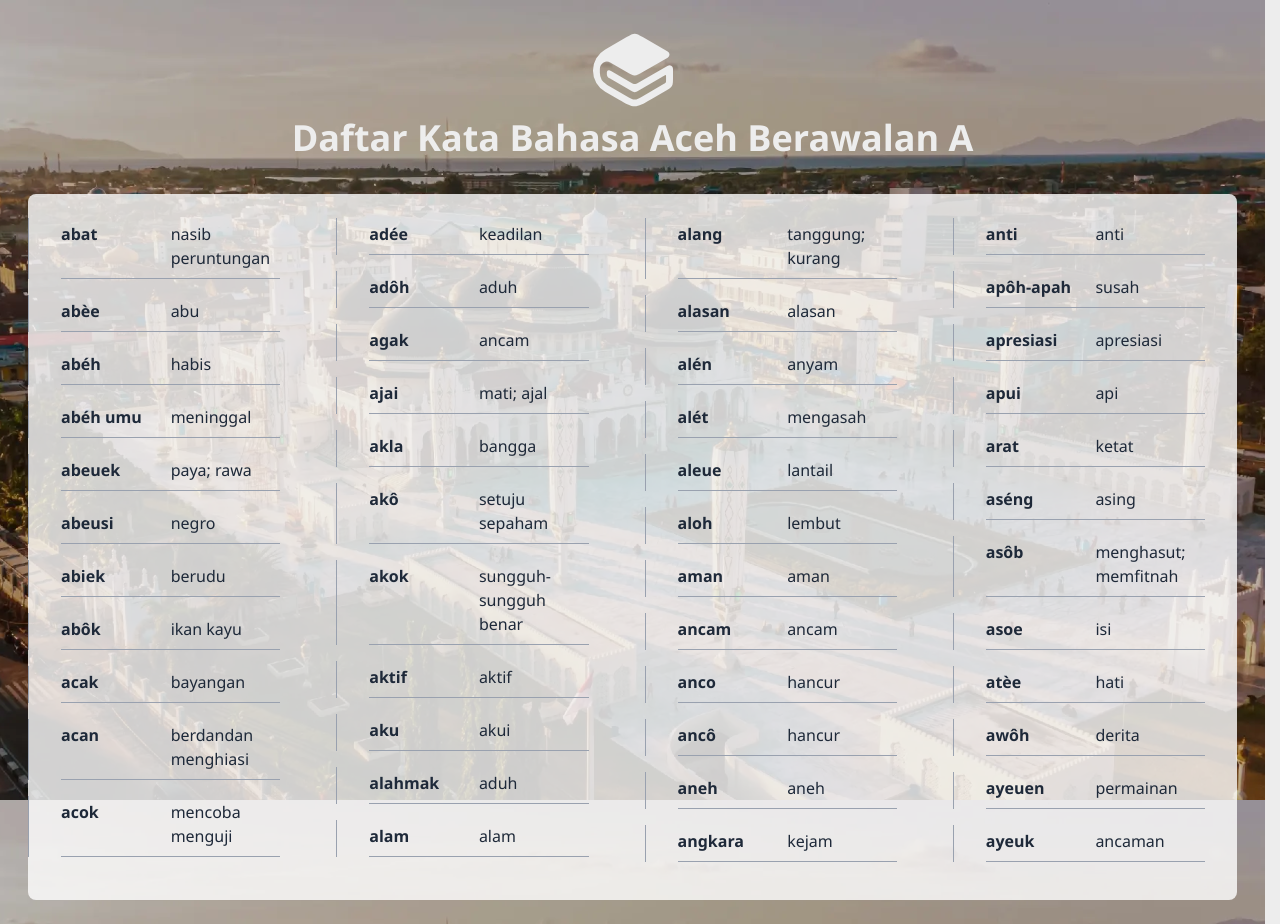
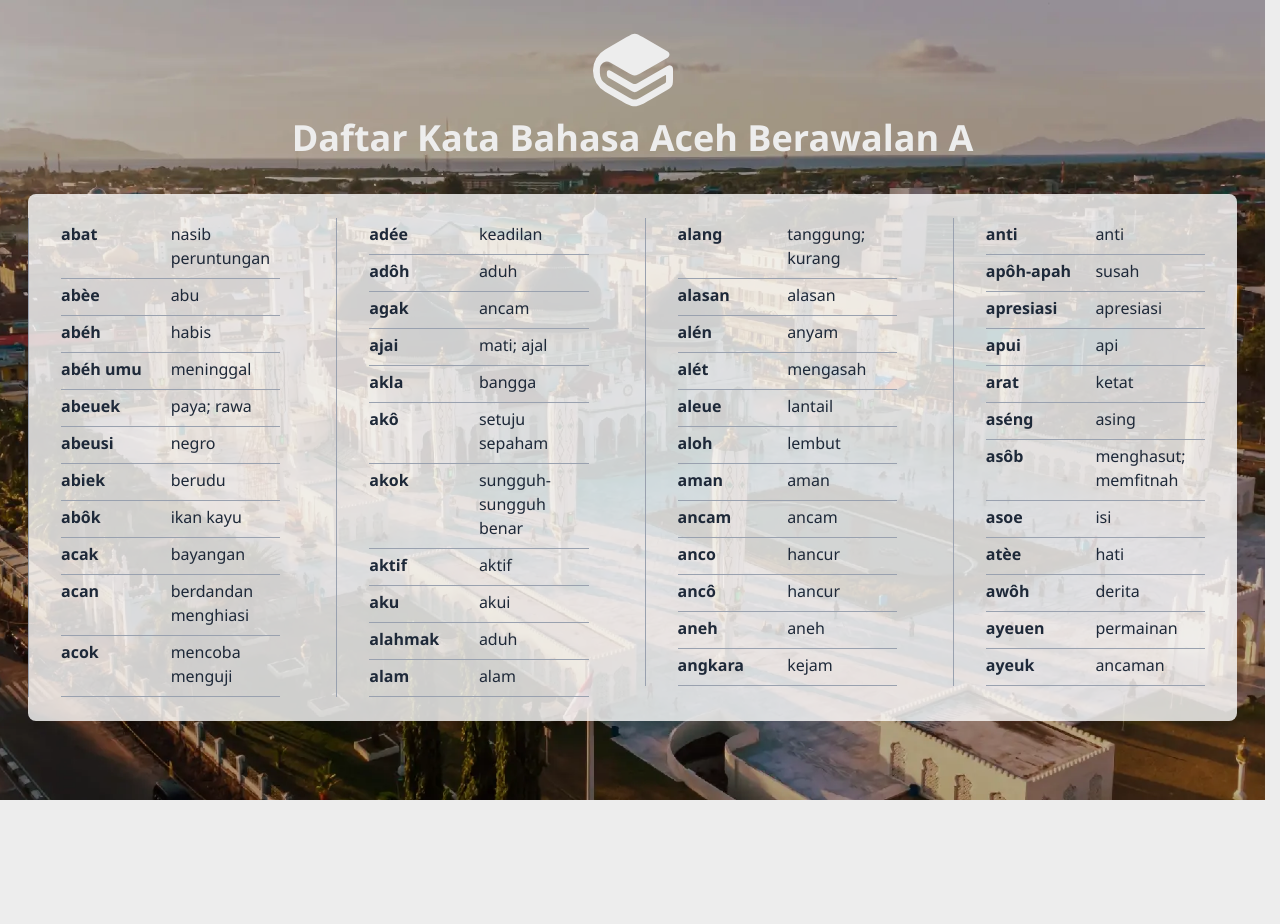
Before and after one commit to AzzahraGeubrina/seuramoe-kata, a Next.js app: page /a in a window 1280 px wide. After the commit the page ends 800 px from the top, so only its background shows below. Built offline with nearby package versions, Linux system fonts and the light colour scheme.

Commit message:
fix border grid

```diff
--- a/components/WordList.tsx
+++ b/components/WordList.tsx
@@ -16,7 +16,7 @@ return (
                 {filteredWords.map((item) => (
                     <div
                     key={item.id}
-                    className="break-inside-avoid pl-4 pr-4 mb-4 text-gray-800 border-l border-gray-400"
+                    className="break-inside-avoid pl-4 pr-4 text-gray-800 border-l border-gray-400"
                     >
                     <div className="grid grid-cols-2 items-start pt-1 pl-4 pr-4">
                         <p className="font-semibold">{item.acehnese}</p>
```
